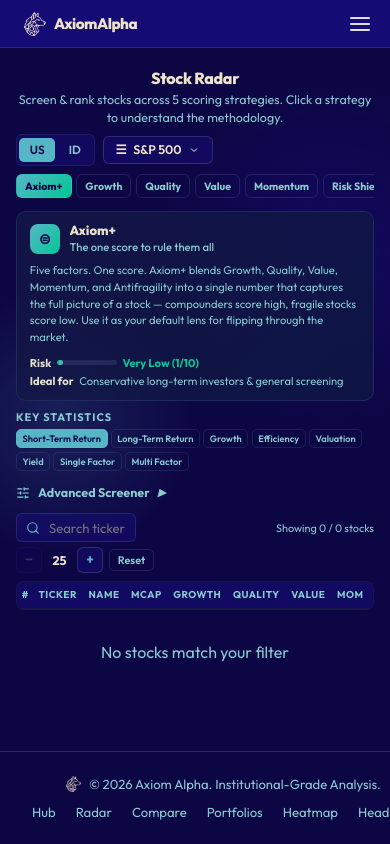
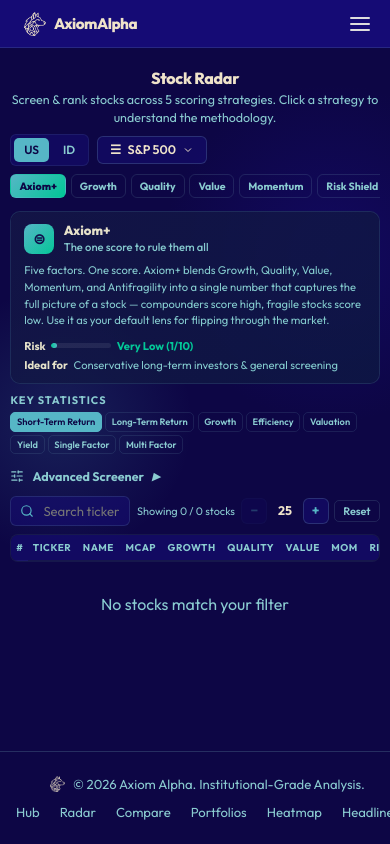
Before and after one commit to sadisad/Axiom-Alpha, a Django app: page /radar/ in a window 390 px wide; the page is wider, and only the part inside the window is pictured. Run offline with Django 5.2, Linux system fonts and the light colour scheme; a user stored in the database is signed in; tables that the repository leaves empty hold one stand-in row (values such as "Sample post"); data that the repository does not hold is empty.

Commit message:
feat: add base layout and initial template files for alerts dashboard, heatmap, and portfolio views

```diff
--- a/alerts/templates/alerts/base.html
+++ b/alerts/templates/alerts/base.html
@@ -35,10 +35,19 @@
 
         * { margin: 0; padding: 0; box-sizing: border-box; font-family: 'Outfit', sans-serif; }
 
+        html {
+            width: 100%;
+            max-width: 100vw;
+            overflow-x: hidden;
+        }
+
         body {
             background-color: var(--bg-color);
             color: var(--text-primary);
             min-height: 100vh;
+            width: 100%;
+            max-width: 100vw;
+            overflow-x: hidden;
             display: flex;
             flex-direction: column;
             background-image:
@@ -219,7 +228,7 @@
         .hamburger.open span:nth-child(3) { transform: translateY(-6px) rotate(-45deg); }
         body.mobile-nav-open { overflow: hidden; }
 
-        main { flex: 1; padding: 0.75rem 1rem; max-width: 1500px; margin: 0 auto; width: 100%; }
+        main { flex: 1; padding: 0.75rem 1rem; max-width: 1500px; margin: 0 auto; width: 100%; min-width: 0; overflow-x: hidden; }
         .panel { background:rgba(15,10,60,0.7); border:1px solid rgba(138,203,208,0.15); border-radius:10px; padding:0.85rem 1rem; }
         .btn { background:var(--brand-teal); color:var(--bg-color); border:2px solid var(--brand-teal); padding:0.6rem 1.25rem; border-radius:8px; font-weight:700; font-size:0.88rem; cursor:pointer; transition:all 0.3s; text-decoration:none; display:inline-flex; align-items:center; gap:0.4rem; font-family:'Outfit',sans-serif; }
         .btn:hover { background:transparent; color:var(--brand-teal); box-shadow:0 0 20px var(--accent-glow); }
@@ -230,11 +239,12 @@
         @media (max-width: 900px) {
             .topnav-links { display: none; }
             .hamburger { display: flex; }
-            main { padding: 1rem; }
+            main { padding: 0.5rem; max-width: 100%; }
+            .topnav-inner { flex-wrap: nowrap; }
         }
         @media (max-width: 600px) {
             .topnav-search { display: none; }
-            main { padding: 0.5rem; }
+            main { padding: 0.5rem 0.4rem; max-width: 100%; }
             footer { flex-direction: column; text-align: center; gap: 0.5rem; }
         }
     </style>
@@ -309,7 +319,7 @@
         {% block content %}{% endblock %}
     </main>
 
-    <footer style="border-top:1px solid var(--surface-border); padding:1.5rem 2rem; margin-top:2rem; display:flex; justify-content:space-between; align-items:center; flex-wrap:wrap; gap:0.75rem; font-size:0.82rem; color:var(--text-secondary);">
+    <footer style="border-top:1px solid var(--surface-border); padding:1.5rem 1rem; margin-top:2rem; display:flex; justify-content:space-between; align-items:center; flex-wrap:wrap; gap:0.75rem; font-size:0.82rem; color:var(--text-secondary); width:100%; max-width:100%; box-sizing:border-box;">
         <div style="display:flex; align-items:center; gap:0.5rem;">
             <img src="{% static 'alerts/images/AxiomAlpha-logo-transparent.png' %}" alt="Axiom Alpha" style="height:16px; width:auto;">
             <span>&copy; 2026 Axiom Alpha. Institutional-Grade Analysis.</span>
--- a/alerts/templates/alerts/maps.html
+++ b/alerts/templates/alerts/maps.html
@@ -2,8 +2,8 @@
 
 {% block content %}
 <style>
-.hm-page{display:flex;flex-direction:column;gap:1rem;}
-.hm-panel{background:rgba(15,10,60,0.7);border:1px solid rgba(138,203,208,0.15);border-radius:14px;padding:1rem 1.25rem;}
+.hm-page{display:flex;flex-direction:column;gap:1rem;min-width:0;width:100%;overflow-x:hidden;}
+.hm-panel{background:rgba(15,10,60,0.7);border:1px solid rgba(138,203,208,0.15);border-radius:14px;padding:1rem 1.25rem;min-width:0;overflow:hidden;}
 
 /* Top bar */
 .hm-topbar{display:flex;align-items:center;justify-content:space-between;gap:1rem;flex-wrap:wrap;}
--- a/alerts/templates/alerts/radar.html
+++ b/alerts/templates/alerts/radar.html
@@ -2,7 +2,7 @@
 {% load static %}
 {% block content %}
 <style>
-.radar-page{max-width:1400px;margin:0 auto;padding:0 0.5rem;}
+.radar-page{max-width:1400px;margin:0 auto;padding:0 0.5rem;min-width:0;width:100%;overflow-x:hidden;}
 .radar-hero{text-align:center;padding:0.75rem 0 0.5rem;}
 .radar-hero h1{font-size:1.4rem;font-weight:900;color:var(--brand-light);margin:0 0 0.2rem;letter-spacing:-0.02em;}
 .radar-hero p{color:var(--text-secondary);font-size:0.78rem;max-width:520px;margin:0 auto;line-height:1.4;}
@@ -22,7 +22,7 @@
 .stab[data-strategy="risk"].active{background:#8b5cf6;}
 
 /* Strategy insight card */
-.insight-card{border-radius:10px;padding:0.85rem 1rem;margin-bottom:0.6rem;border:1px solid rgba(138,203,208,0.12);transition:all 0.3s;position:relative;overflow:hidden;}
+.insight-card{border-radius:10px;padding:0.85rem 1rem;margin-bottom:0.6rem;border:1px solid rgba(138,203,208,0.12);transition:all 0.3s;position:relative;overflow:hidden;min-width:0;}
 .insight-card::before{content:'';position:absolute;top:0;left:0;right:0;bottom:0;opacity:0.06;pointer-events:none;border-radius:10px;}
 .insight-card[data-theme="axiom"]{background:rgba(15,10,60,0.8);border-color:rgba(86,182,198,0.2);}
 .insight-card[data-theme="axiom"]::before{background:linear-gradient(135deg,#56B6C6,#00c896);}
@@ -70,7 +70,7 @@
 .market-toggle button{padding:0.3rem 0.65rem;border:none;border-radius:5px;font-size:0.74rem;font-weight:600;cursor:pointer;transition:all 0.15s;background:transparent;color:var(--text-secondary);}
 .market-toggle button.active{background:var(--brand-teal);color:#0d0645;}
 
-.radar-table-wrap{border:1px solid rgba(138,203,208,0.08);border-radius:8px;overflow:hidden;background:rgba(15,10,60,0.5);}
+.radar-table-wrap{border:1px solid rgba(138,203,208,0.08);border-radius:8px;overflow-x:auto;background:rgba(15,10,60,0.5);-webkit-overflow-scrolling:touch;}
 .radar-table{width:100%;border-collapse:collapse;font-size:0.78rem;}
 .radar-table thead{background:rgba(23,12,121,0.6);}
 .radar-table th{padding:0.5rem 0.45rem;text-align:left;color:var(--text-secondary);font-size:0.62rem;font-weight:700;text-transform:uppercase;letter-spacing:0.5px;border-bottom:1px solid rgba(138,203,208,0.08);white-space:nowrap;}
@@ -178,6 +178,7 @@
 }
 @media(max-width:480px){
 .radar-hero h1{font-size:1rem;}
+.radar-page{padding:0 0.25rem;}
 .stab{padding:0.25rem 0.5rem;font-size:0.66rem;}
 .insight-card{padding:0.7rem 0.8rem;}
 .insight-icon{width:30px;height:30px;font-size:0.9rem;}
@@ -186,9 +187,10 @@
 .keystat-btn{font-size:0.58rem;padding:0.2rem 0.35rem;}
 .adv-strat-grid{grid-template-columns:repeat(2,1fr);}
 .adv-metric-grid{grid-template-columns:repeat(2,1fr);}
-.select-list-dropdown{width:calc(100vw - 2rem);left:-0.5rem;}
+.select-list-dropdown{width:calc(100vw - 1rem);left:-0.25rem;}
 .select-list-btn .list-name{max-width:100px;}
 .radar-search input{width:120px;}
+.radar-controls{flex-wrap:wrap;}
 }
 </style>
 
```
Also changed, not shown: alerts/templates/alerts/about.html (+6 -6 lines), alerts/templates/alerts/dashboard.html (+8 -5 lines), alerts/templates/alerts/portfolios.html (+5 -3 lines), alerts/templates/alerts/screener.html (+4 -4 lines).
